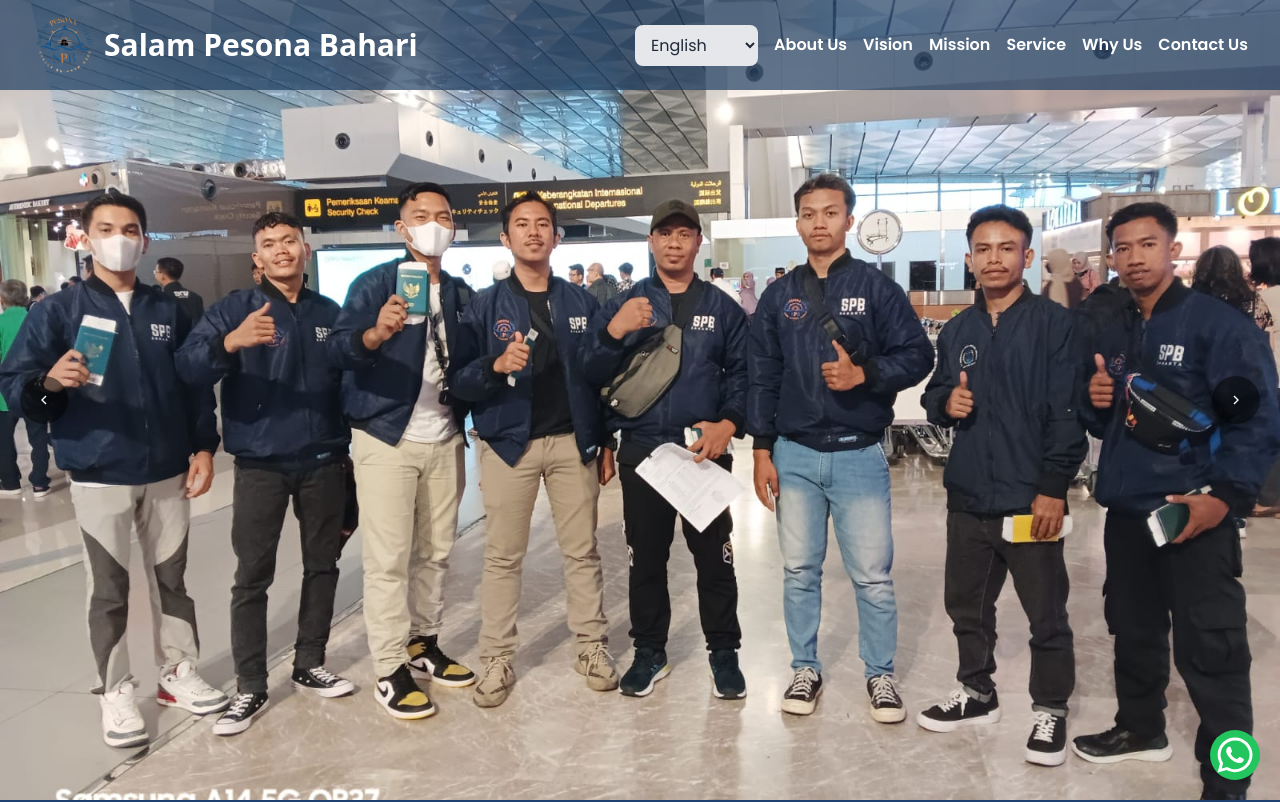
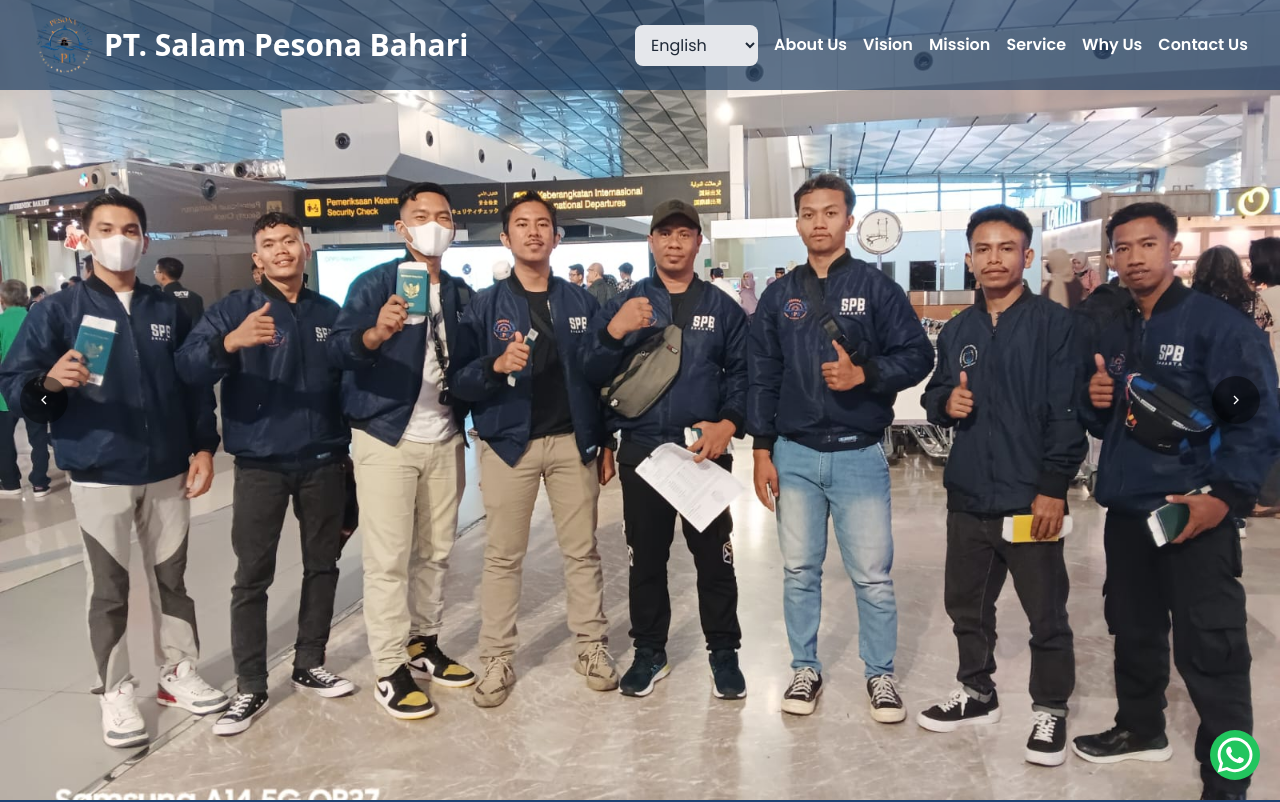
Before and after one commit to Firosmalik000/salam-pesona-bahari, a React (Vite) app: page / in a window 1280 px wide. Shown: the top 802 px of the page. Built offline with nearby package versions, Linux system fonts and the light colour scheme.

Commit message:
Update Navbar.tsx

```diff
--- a/src/components/Navbar.tsx
+++ b/src/components/Navbar.tsx
@@ -51,7 +51,7 @@ const Navbar = () => {
       <div className="container mx-auto flex items-center justify-between h-[90px] px-4 md:px-6 lg:px-8">
         <div className="flex items-center gap-2">
           <img src={LogoImage} className="w-12 md:w-16" alt="Logo" />
-          <p className="text-2xl md:text-3xl font-bold font-sans">Salam Pesona Bahari</p>
+          <p className="text-2xl md:text-3xl font-bold font-sans">PT. Salam Pesona Bahari</p>
         </div>
 
         <div className="hidden lg:flex items-center gap-x-4">
```
